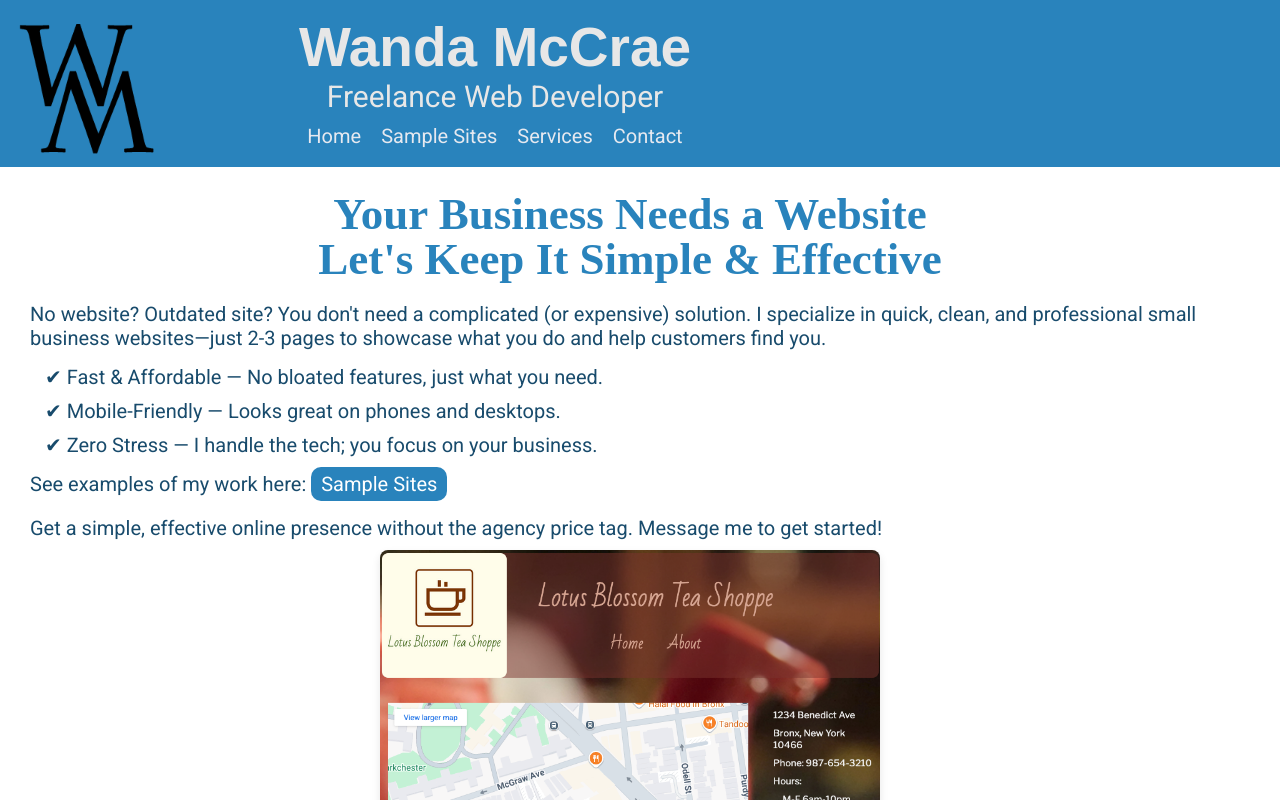
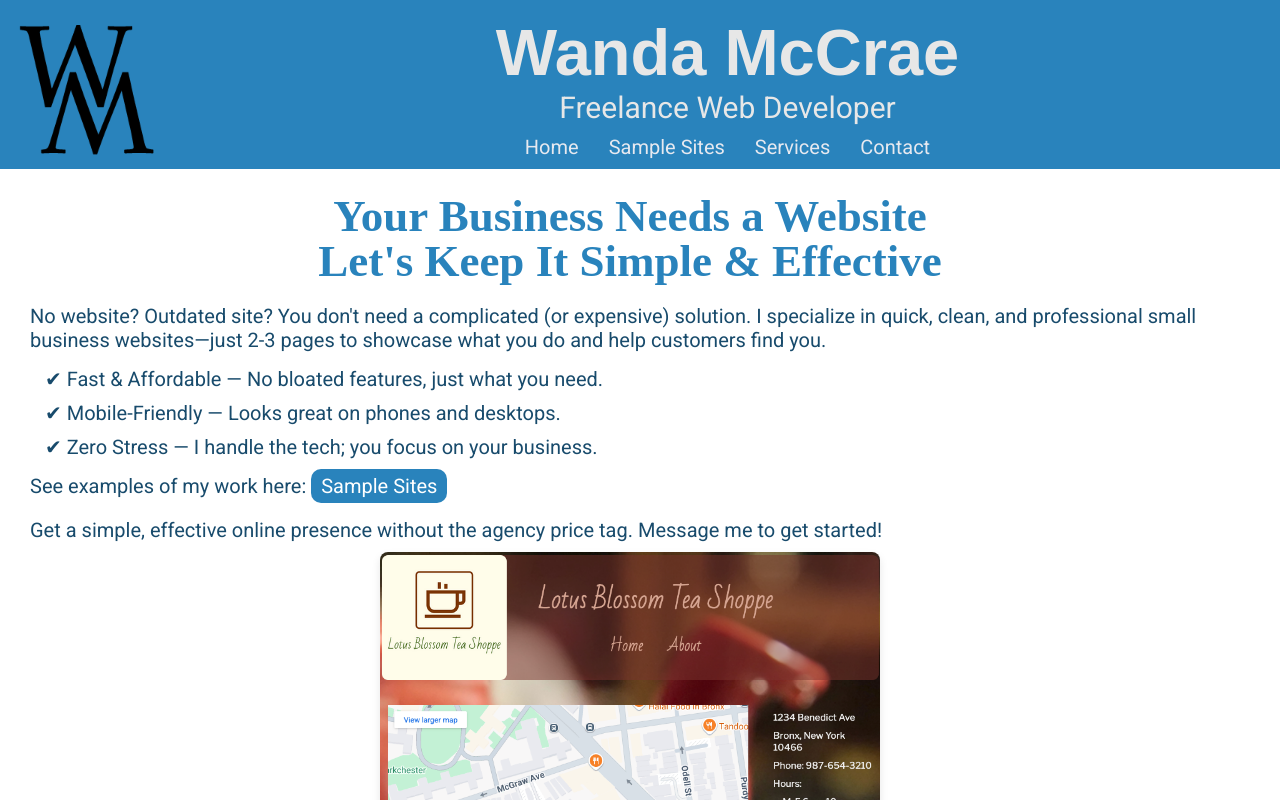
Before and after one commit to wlmccrae/html-css-portfolio, a React (Create React App) app in the folder freelance/: page / in a window 1280 px wide. Shown: the top 800 px of the page. Built offline with nearby package versions, Linux system fonts and the light colour scheme; a web font is replaced by a local one.

Commit message:
Fixed header spacing

```diff
--- a/freelance/src/styles/Header.css
+++ b/freelance/src/styles/Header.css
@@ -56,13 +56,8 @@
 
 /* Responsive CSS for iPad and larger screens */
 @media screen and (width >= 800px) {
-  .header-text {
-    max-width: 400px;
-    width: 100%
-  }
-
   .my-logo {
-    margin-right: 120px;
+    margin-right: auto;
     max-width: 120px;
   }
 
@@ -87,21 +82,13 @@
 
 /* Responsive CSS for the largest screens */
 @media screen and (width >= 1000px) {
-  .header {
-    justify-content: flex-start;
-  }
-
   .my-logo {
     max-width: 150px;
-  }
-
-  .header-text {
-    flex-grow: 0;
-    text-align: center;
+    margin: auto;
   }
 
   .my-name {
-    font-size: 55px;
+    font-size: 65px;
   }
 
   .my-title {
@@ -111,7 +98,7 @@
 
   .contact {
     font-size: 20px;
-    gap: 20px;
+    gap: 30px;
     padding: 10px 0;
   }
 }
```
